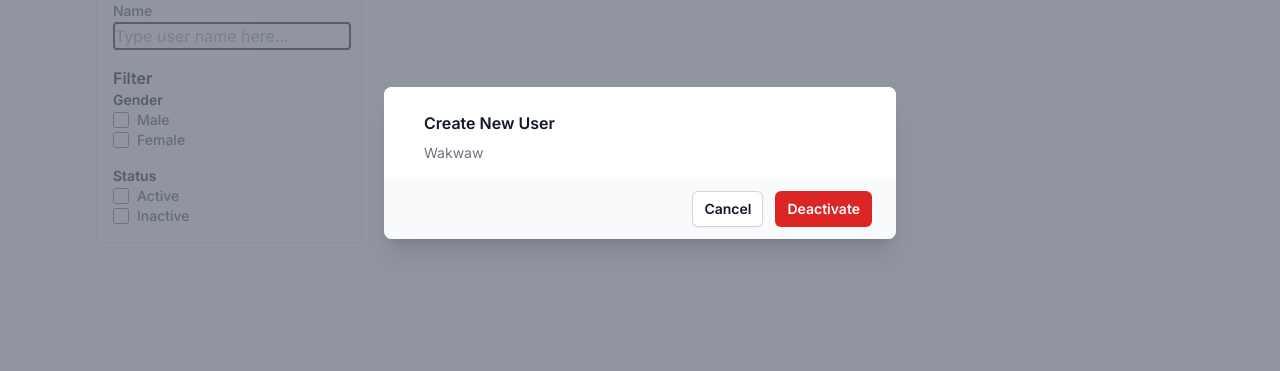
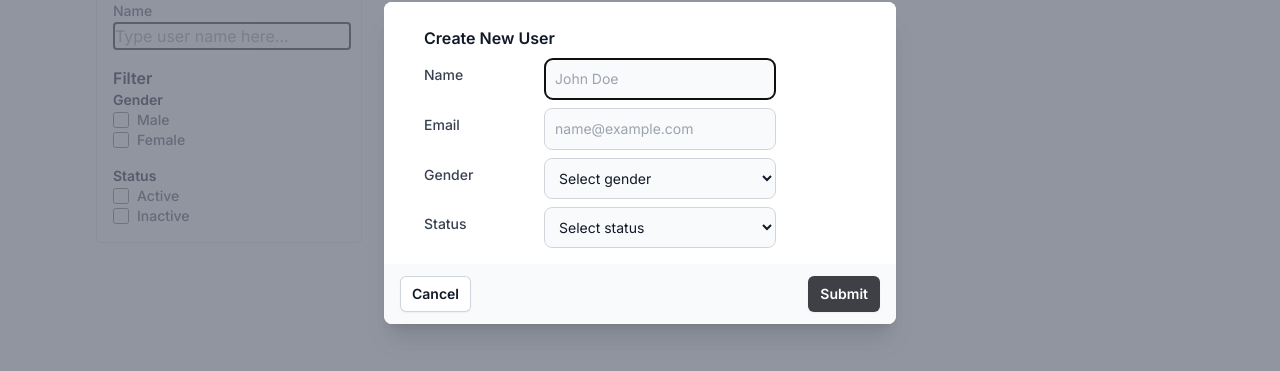
Before and after one commit to maspaitujaki/synapsis-fe-challenge, a Next.js app: page /users in a window 1280 px wide. Both pictures are taken after a click on the button 1159 px from the left and 117 px from the top of the page. Shown: the part 237-608 px from the top of the page. Built offline with nearby package versions, Linux system fonts and the light colour scheme; no server answers.

Commit message:
feat: add create user

```diff
--- /dev/null
+++ b/src/app/users/action.ts
@@ -0,0 +1,28 @@
+'use server'
+
+export async function createUser(prevState: any, formData: FormData){
+  const rawFormData = {
+    name: formData.get('name'),
+    email: formData.get('email'),
+    gender: formData.get('gender'),
+    status: formData.get('status'),
+  }
+  const rawResponse = await fetch("https://gorest.co.in/public/v2/users",{
+    method: 'POST',
+    headers: {
+      'Accept': 'application/json',
+      'Authorization': 'Bearer c37216f918615142b0667c67dd95cc3d59b0cb39731c5623e2a7c3c6fb1ef18f',
+      'Content-Type': 'application/json',
+    },
+    body: JSON.stringify(rawFormData)
+  })
+  if (!rawResponse.ok) {
+    const content = await rawResponse.json();
+    return { success: false, error: true, message: `${content[0].field} ${content[0].message}`}
+  }
+  const content = await rawResponse.json();
+  return {
+    success:true,
+    newUser: content
+  }
+}
--- a/src/app/users/page.tsx
+++ b/src/app/users/page.tsx
@@ -1,8 +1,10 @@
 "use client"
 import Modal, { ModalBody, ModalContent, ModalFooter, ModalHead } from "@/components/Modal"
 import { ListUserSetting, User, getUserList } from "@/models/User"
-import { useCallback, useEffect, useState } from "react"
+import { Dispatch, SetStateAction, useCallback, useEffect, useState } from "react"
 import Image from "next/image";
+import { createUser } from "./action";
+import { useFormState, useFormStatus } from "react-dom";
 
 function UserTableRow({user}: {user: User}) {
   return (
@@ -23,7 +25,8 @@ function UserTableRow({user}: {user: User}) {
         {user.status}
       </td>
       <td className="px-6 py-4 text-right">
-        <p className="font-medium text-blue-600 hover:underline">Edit</p>
+        <button className="font-medium text-yellow-600 hover:underline">Edit</button>
+        <button className="font-medium text-red-600 hover:underline">Delete</button>
       </td>
     </tr>
   )
@@ -64,6 +67,80 @@ function UserTable({users}:{users: User[]}) {
               </tbody>
           </table>
       </div>
+  )
+}
+const initialState = {
+  success: false,
+  error: false,
+  message: "",
+  newUser: undefined,
+}
+function CreateUserModal({open, setOpen, setUsers}: {open:boolean, setOpen: Dispatch<SetStateAction<boolean>>, setUsers: Dispatch<SetStateAction<User[]>>}) {
+  const [state, formAction] = useFormState(createUser, initialState)
+  const { pending } = useFormStatus()
+  useEffect(() => {
+    if (state.newUser !== undefined) setUsers(users => [state.newUser,...users]);
+  }, [setUsers, state.newUser])
+  return (
+    <Modal open={open && !state.success} setOpen={setOpen}>
+      <ModalBody>
+        <ModalHead>
+          Create New User
+        </ModalHead>
+        <ModalContent>
+          <form id='create-user-form' className="grid grid-cols-3 gap-2" action={formAction}>
+            <div className="flex items-center">
+              <label htmlFor="name" className="block mb-2 text-sm font-medium text-gray-700">Name</label>
+            </div>
+            <input type="text" name="name" id="name" className="col-span-2 bg-gray-50 border border-gray-300 text-gray-900 text-sm rounded-lg focus:ring-blue-500 focus:border-blue-500 block w-full p-2.5" placeholder="John Doe" required/>
+            <div className="flex items-center">
+              <label htmlFor="email" className="block mb-2 text-sm font-medium text-gray-700">Email</label>
+            </div>
+            <input type="email" name="email" id="email" className="col-span-2 bg-gray-50 border border-gray-300 text-gray-900 text-sm rounded-lg focus:ring-blue-500 focus:border-blue-500 block w-full p-2.5" placeholder="name@example.com" required/>
+            <div className="flex items-center">
+              <label htmlFor="gender" className=" block mb-2 text-sm font-medium text-gray-700">Gender</label>
+            </div>
+            <select defaultValue={0} name="gender" className="col-span-2 bg-gray-50 border border-gray-300 text-gray-900 text-sm rounded-lg focus:ring-blue-500 focus:border-blue-500 block w-full p-2.5" id="gender">
+              <option>Select gender</option>
+              <option value="male">Male</option>
+              <option value="female">Female</option>
+            </select>
+            <div className="flex items-center">
+              <label htmlFor="status" className="block mb-2 text-sm font-medium text-gray-700">Status</label>
+            </div>
+            <select defaultValue={0} name="status" className="col-span-2 bg-gray-50 border border-gray-300 text-gray-900 text-sm rounded-lg focus:ring-blue-500 focus:border-blue-500 block w-full p-2.5" id="status">
+              <option>Select status</option>
+              <option value="active">Active</option>
+              <option value="inactive">Inactive</option>
+            </select>
+          </form>
+          <p className="text-red-400">
+            {state && state.error && state.message}
+          </p>
+        </ModalContent>
+      </ModalBody>
+      <ModalFooter>
+        <div className="flex justify-between">
+          <button
+            type="button"
+            className="mt-3 inline-flex w-full justify-center rounded-md bg-white px-3 py-2 text-sm font-semibold text-gray-900 shadow-sm ring-1 ring-inset ring-gray-300 hover:bg-gray-50 sm:mt-0 sm:w-auto"
+            onClick={() => setOpen(false)}
+          >
+            Cancel
+          </button>
+          <button
+            disabled={pending}
+            form="create-user-form"
+            type="submit"
+            className="inline-flex w-full justify-center rounded-md bg-zinc-700 px-3 py-2 text-sm font-semibold text-white shadow-sm hover:bg-zinc-600 sm:ml-3 sm:w-auto"
+          >
+            {
+              pending? "Submitting..." : "Submit"
+            }
+          </button>
+        </div>
+      </ModalFooter>
+    </Modal>
   )
 }
 
@@ -205,32 +282,7 @@ export default function UsersPage() {
           <UserTable users={users}/>
         </main>
       </div>
-      <Modal open={open} setOpen={setOpen}>
-        <ModalBody>
-          <ModalHead>
-            Create New User
-          </ModalHead>
-          <ModalContent>
-            Wakwaw
-          </ModalContent>
-        </ModalBody>
-        <ModalFooter>
-          <button
-            type="button"
-            className="inline-flex w-full justify-center rounded-md bg-red-600 px-3 py-2 text-sm font-semibold text-white shadow-sm hover:bg-red-500 sm:ml-3 sm:w-auto"
-            onClick={() => setOpen(false)}
-          >
-            Deactivate
-          </button>
-          <button
-            type="button"
-            className="mt-3 inline-flex w-full justify-center rounded-md bg-white px-3 py-2 text-sm font-semibold text-gray-900 shadow-sm ring-1 ring-inset ring-gray-300 hover:bg-gray-50 sm:mt-0 sm:w-auto"
-            onClick={() => setOpen(false)}
-          >
-            Cancel
-          </button>
-        </ModalFooter>
-      </Modal>
+      <CreateUserModal open={open} setOpen={setOpen} setUsers={setUsers}/>
     </>
   )
 }
--- a/src/components/Modal.tsx
+++ b/src/components/Modal.tsx
@@ -28,16 +28,16 @@ export function ModalHead({children}: {children:React.ReactNode}) {
 export function ModalContent({children}: {children:React.ReactNode}) {
   return (
     <div className="mt-2">
-      <p className="text-sm text-gray-500">
+      <div className="text-sm text-gray-500">
         {children}
-      </p>
+      </div>
     </div>
   )
 }
 
 export function ModalFooter({children}: {children:React.ReactNode}) {
   return (
-    <div className="bg-gray-50 px-4 py-3 sm:flex sm:flex-row-reverse sm:px-6">
+    <div className="bg-gray-50 px-4 py-3">
       {children}
     </div>
   )
--- a/src/models/User.ts
+++ b/src/models/User.ts
@@ -16,7 +16,12 @@ export interface ListUserSetting {
 }
 
 export async function getUserDetail(user_id: number): Promise<User>{
-  const res = await fetch(`https://gorest.co.in/public/v2/users/${user_id}`)
+  const res = await fetch(`https://gorest.co.in/public/v2/users/${user_id}`,{
+    headers: {
+      'Accept': 'application/json',
+      'Authorization': 'Bearer c37216f918615142b0667c67dd95cc3d59b0cb39731c5623e2a7c3c6fb1ef18f'
+    }
+  })
   if (!res.ok) {
     throw new Error('Failed to fetch data')
   }
@@ -57,9 +62,16 @@ function userListSettingToUrl(listUserSetting: ListUserSetting): string {
 
 export async function getUserList(listUserSetting: ListUserSetting): Promise<User[]> {
 
-  const res = await fetch(userListSettingToUrl(listUserSetting))
+  const res = await fetch(userListSettingToUrl(listUserSetting),{
+    headers: {
+      'Accept': 'application/json',
+      'Authorization': 'Bearer c37216f918615142b0667c67dd95cc3d59b0cb39731c5623e2a7c3c6fb1ef18f'
+    }
+  })
   if (!res.ok) {
     throw new Error('Failed to fetch data')
   }
-  return res.json()
+  const c = await res.json()
+  console.log(c)
+  return c
 }
```
Also changed, not shown: src/models/Blog.ts (+18 -3 lines).
